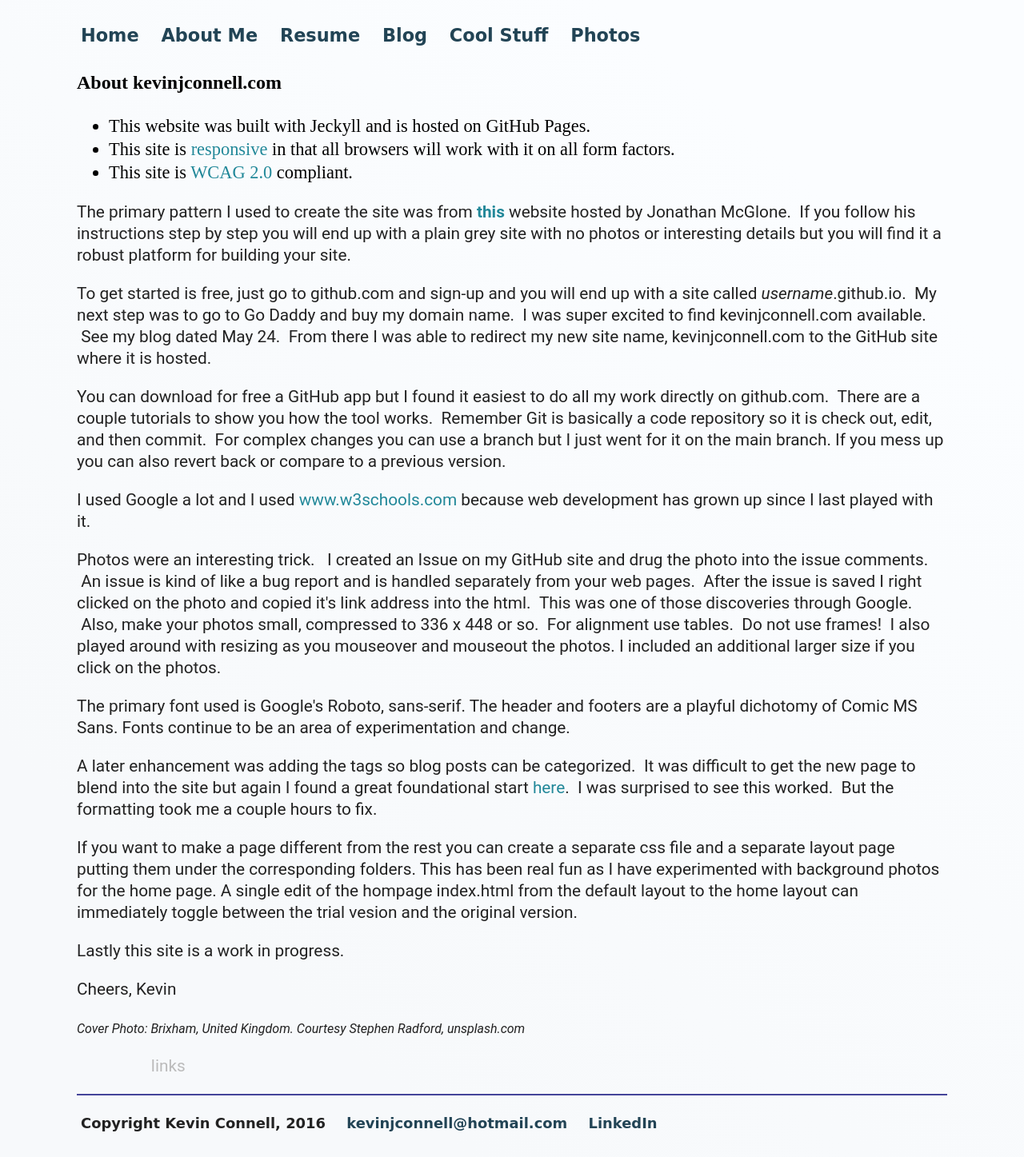
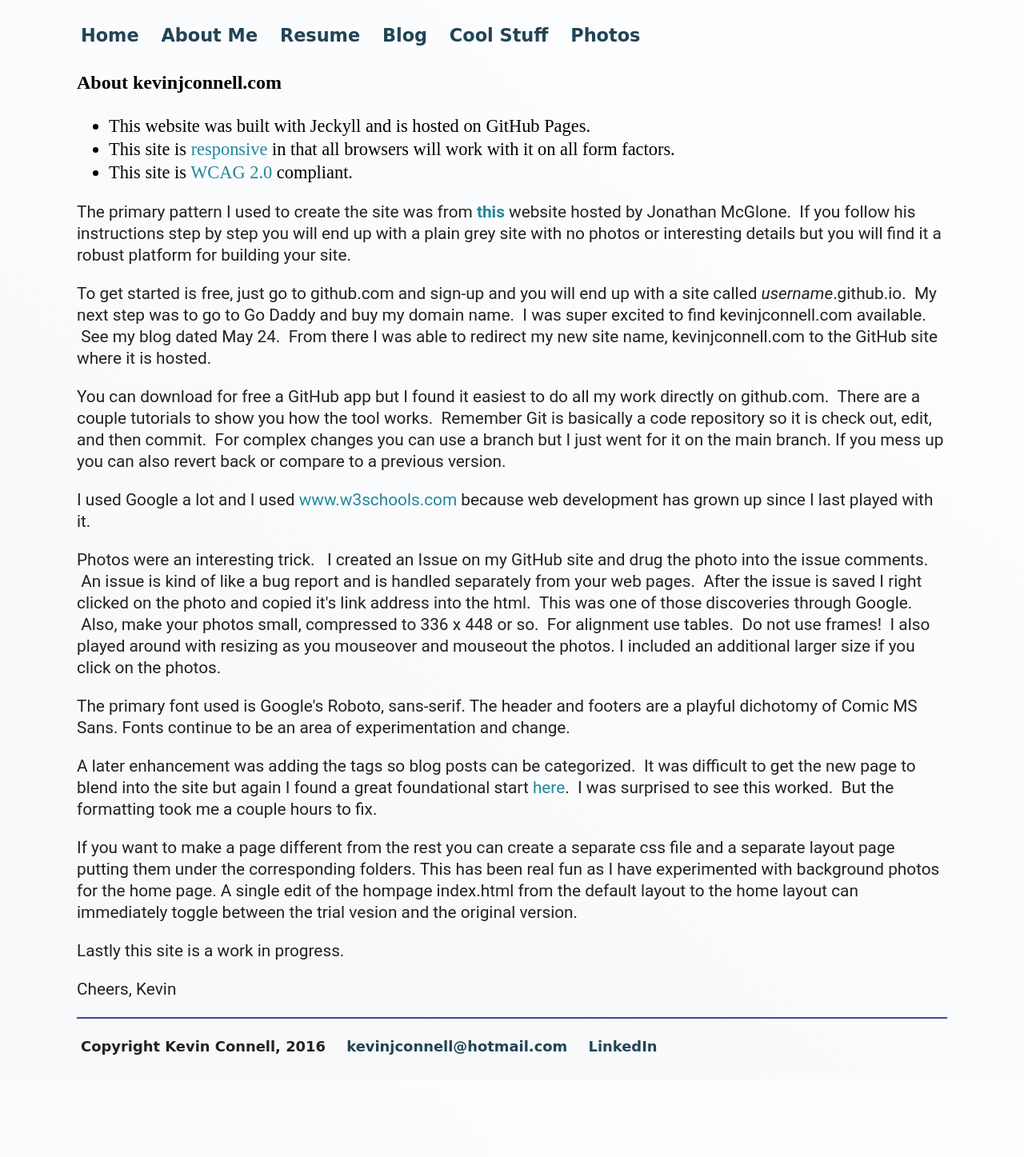
Before and after one commit to mo4dawg/mo4dawg.github.io, a Jekyll site: the page built from theSite/index.html, in a window 1280 px wide. Shown: the whole page at 80% size. Built offline with Jekyll 4.4.1, drawn with Linux system fonts in a browser that asks for light colours; after the commit the page ends 1350 px from its top, so only the background shows below that.

Commit message:
Update index.html

```diff
--- a/theSite/index.html
+++ b/theSite/index.html
@@ -21,6 +21,7 @@
   <p>If you want to make a page different from the rest you can create a separate css file and a separate layout page putting them under the corresponding folders.  This has been real fun as I have experimented with background photos for the home page.  A single edit of the hompage index.html from the default layout to the home layout can immediately toggle between the trial vesion and the original version.</p>
   <p>Lastly this site is a work in progress.</p>
   <p>Cheers, Kevin</p>
+  <!--
   <p><font size = "3"><i> Cover Photo: Brixham, United Kingdom.  Courtesy Stephen Radford, unsplash.com</i></font></p>
-  <p>&nbsp;&nbsp;&nbsp;&nbsp;&nbsp;&nbsp;&nbsp;&nbsp;&nbsp;&nbsp;&nbsp;&nbsp;&nbsp;&nbsp;&nbsp;&nbsp;&nbsp;&nbsp;<a href="/links" style="color: #BBB;">links</a></p>
+  <p>&nbsp;&nbsp;&nbsp;&nbsp;&nbsp;&nbsp;&nbsp;&nbsp;&nbsp;&nbsp;&nbsp;&nbsp;&nbsp;&nbsp;&nbsp;&nbsp;&nbsp;&nbsp;<a href="/links" style="color: #BBB;">links</a></p> -->
 </div>
```
